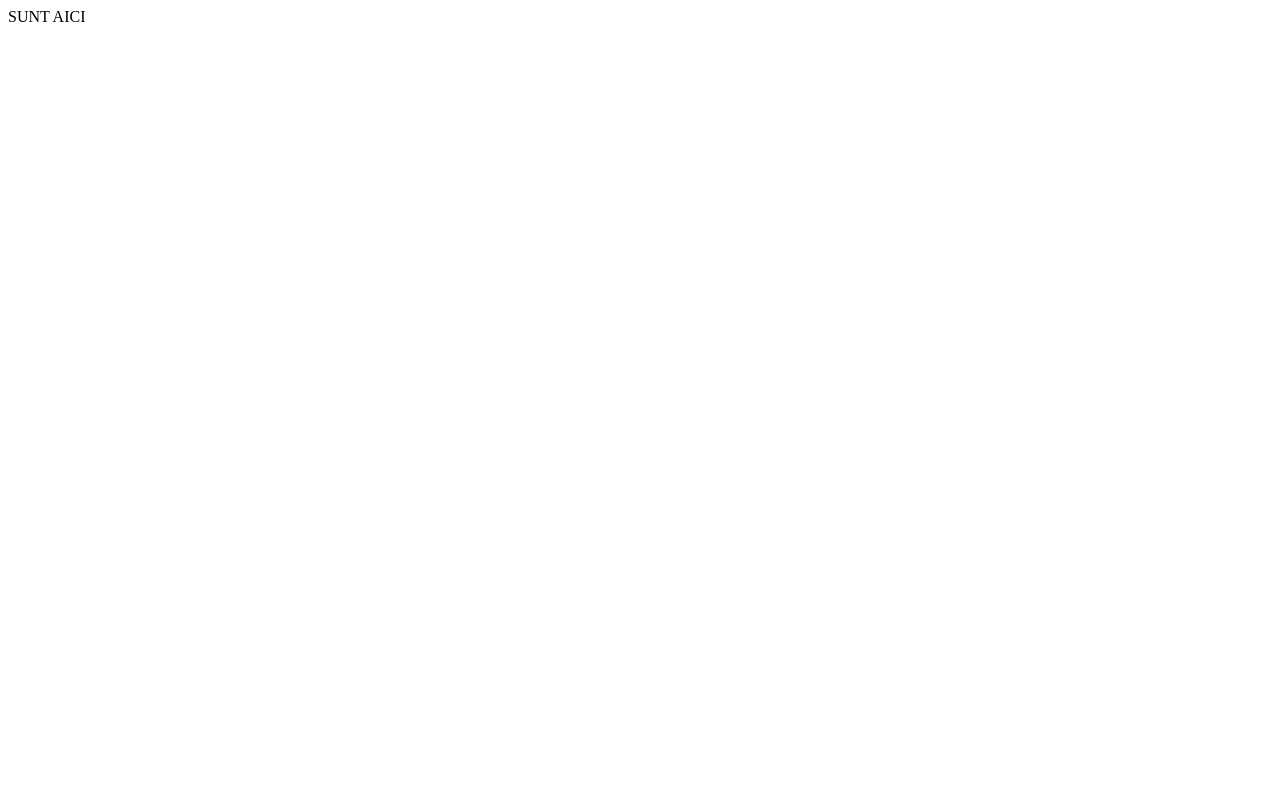
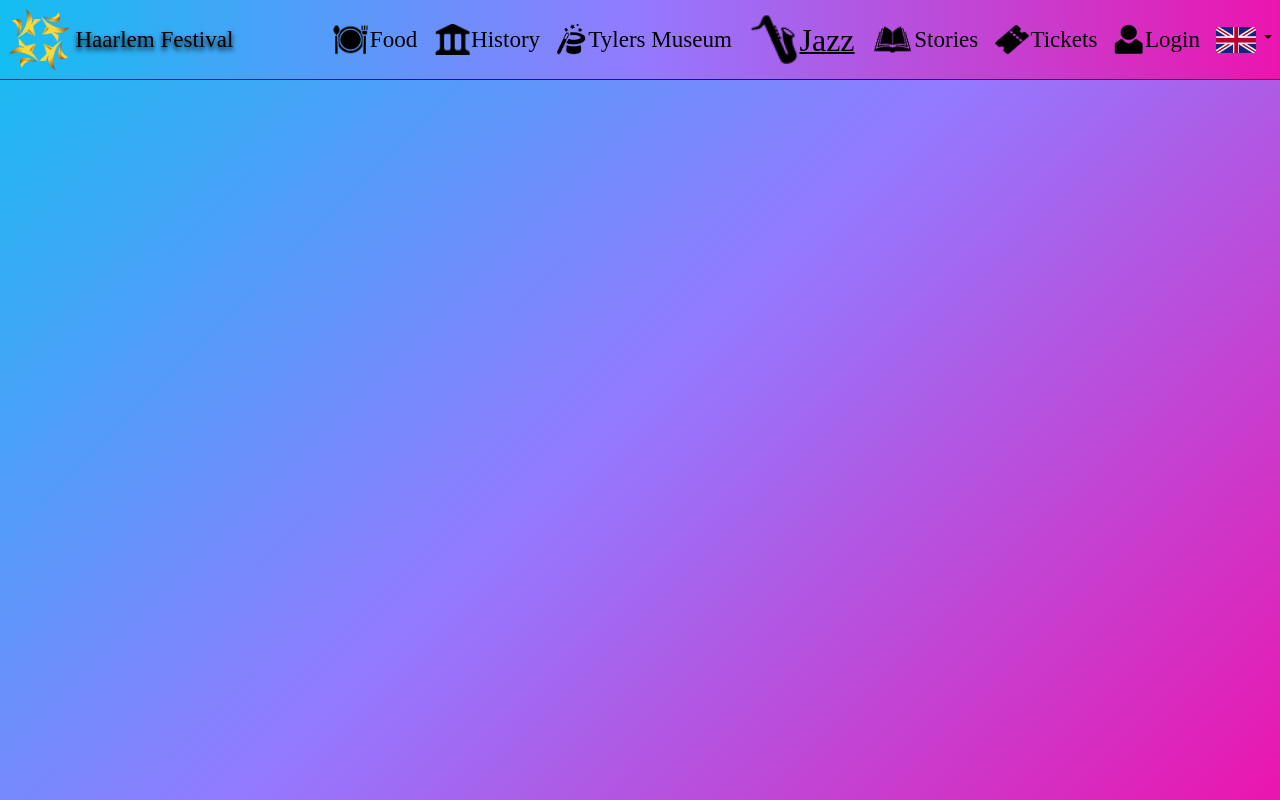
Before and after one commit to Sorint-original/Haarlem-Festival-PHP, a PHP site: page /views/pages/jazzBand.php in a window 1280 px wide. Before the commit the page is almost empty. Run offline with PHP 8.4, Linux system fonts and the light colour scheme.

Commit message:
asset link fix

```diff
--- a/Project/app/public/views/pages/jazzBand.php
+++ b/Project/app/public/views/pages/jazzBand.php
@@ -1 +1,6 @@
-SUNT AICI
+<?php
+
+$page_type = "jazz"; #this way we can set which color backround is set in the header based on the page type
+$fontColoring = 'fontCdark'; #this is how we define how the font should be colored based on the background
+
+require(__DIR__ . "/../partials/header.php");
--- a/Project/app/public/views/partials/header_nav.php
+++ b/Project/app/public/views/partials/header_nav.php
@@ -1,60 +1,60 @@
 <nav class="navbar justify-content-between navbar-expand-lg p-0 border-bottom border-dark <?php echo $fontColoring; ?> <?php  echo $page_type; ?>" data-bs-theme="dark">
     <div class = "nav-item h-100 <?php if($page_type =="homepage") echo "current"; ?> p-2">
-        <img src="assets/favicons/logo.png" class="image-fluid h-100">
+        <img src="/assets/favicons/logo.png" class="image-fluid h-100">
         <a class="align-middle navbar-brand NavHeader p-0" href="/">Haarlem Festival</a>
     </div>
     <ul class = "navbar-nav flex-row h-100">
         <li class = " nav-item   <?php if($page_type =="yummy") echo "current"; ?> p-2 h-100">
             <a class="d-flex nav-link NavHeader p-0 h-100" href="/yummy">
-                <img src="assets/favicons/yummy.png" class="image-fluid align-self-center favicon"><div class="align-self-center">Food</div>
+                <img src="/assets/favicons/yummy.png" class="image-fluid align-self-center favicon"><div class="align-self-center">Food</div>
             </a>
         </li>
         <li class = "nav-item <?php if($page_type =="history") echo "current"; ?> p-2 h-100">
             <a class="d-flex  nav-link NavHeader p-0 h-100" href="#">
-                <img src="assets/favicons/history.png" class="image-fluid align-self-center favicon"><div class="align-self-center">History</div>
+                <img src="/assets/favicons/history.png" class="image-fluid align-self-center favicon"><div class="align-self-center">History</div>
             </a>
         </li>
         <li class = "nav-item <?php if($page_type =="museum") echo "current"; ?> p-2 h-100">
             <a class="d-flex  nav-link NavHeader p-0 h-100" href="#">
-                <img src="assets/favicons/magic.png" class="image-fluid align-self-center favicon"><div class="align-self-center">Tylers Museum</div>
+                <img src="/assets/favicons/magic.png" class="image-fluid align-self-center favicon"><div class="align-self-center">Tylers Museum</div>
             </a>
         </li>
         <li class = "nav-item <?php if($page_type =="jazz") echo "current"; ?> p-2 h-100">
             <a class="d-flex nav-link NavHeader p-0 h-100" href="/jazz">
-                <img src="assets/favicons/jazz.png" class="image-fluid align-self-center favicon"><div class="align-self-center">Jazz</div>
+                <img src="/assets/favicons/jazz.png" class="image-fluid align-self-center favicon"><div class="align-self-center">Jazz</div>
             </a>
         </li>
         <li class = "nav-item <?php if($page_type =="stories") echo "current"; ?> p-2 h-100">
             <a class="d-flex  nav-link NavHeader p-0 h-100" href="#">
-                <img src="assets/favicons/stories.png" class="image-fluid align-self-center favicon"><div class="align-self-center">Stories</div>
+                <img src="/assets/favicons/stories.png" class="image-fluid align-self-center favicon"><div class="align-self-center">Stories</div>
             </a>
         </li>
         <li class = "nav-item <?php if($page_type =="ticket") echo "current"; ?> p-2 h-100">
             <a class="d-flex  nav-link NavHeader p-0 h-100" href="#">
-                <img src="assets/favicons/ticket.png" class="image-fluid align-self-center favicon"><div class="align-self-center">Tickets</div>
+                <img src="/assets/favicons/ticket.png" class="image-fluid align-self-center favicon"><div class="align-self-center">Tickets</div>
             </a>
         </li>
         <?php if ($loggedIn): ?>
             <li class = "nav-item  p-2 h-100">
                 <a class="d-flex  nav-link NavHeader p-0 h-100" href="#">
-                    <img src="assets/favicons/login.png" class="image-fluid align-self-center favicon"><div class="align-self-center">Profile</div>
+                    <img src="/assets/favicons/login.png" class="image-fluid align-self-center favicon"><div class="align-self-center">Profile</div>
                 </a>
             </li>
         <?php else: ?>
             <li class = "nav-item <?php if($page_type =="login") echo "current"; ?>  p-2 h-100">
                 <a class="d-flex  nav-link NavHeader p-0 h-100" href="/login">
-                    <img src="assets/favicons/login.png" class="image-fluid align-self-center favicon"><div class="align-self-center">Login</div>
+                    <img src="/assets/favicons/login.png" class="image-fluid align-self-center favicon"><div class="align-self-center">Login</div>
                 </a>
             </li>
         <?php endif?>
 
         <li class="align-self-center nav-item dropdown p-2 ">
             <a class=" nav-link dropdown-toggle p-0"  role="button" data-bs-toggle="dropdown"  aria-expanded="false">
-                <img src="assets/favicons/english.png" class="flag" >
+                <img src="/assets/favicons/english.png" class="flag" >
             </a>
             <div class="dropdown-menu dropdown-menu-end">
-                <a class="dropdown-item " href="#"><img src="assets/favicons/english.png" class="flag" ></a>
-                <a class="dropdown-item " href="#"><img src="assets/favicons/dutch.png" class="flag" ></a>
+                <a class="dropdown-item " href="#"><img src="/assets/favicons/english.png" class="flag" ></a>
+                <a class="dropdown-item " href="#"><img src="/assets/favicons/dutch.png" class="flag" ></a>
             </div>
         </li>
     </ul>
```
